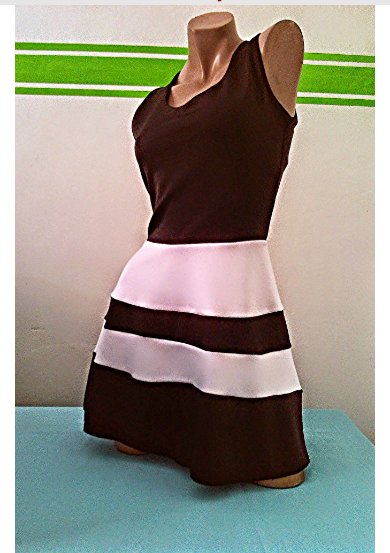
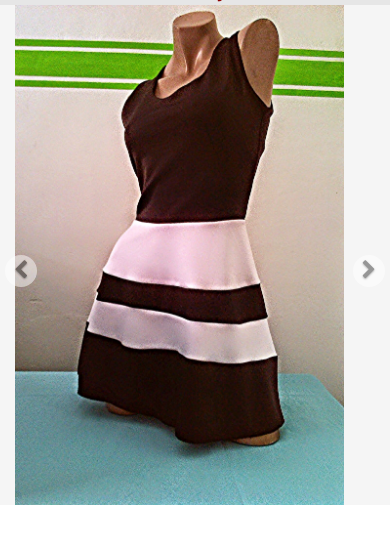
Before and after one commit to Alchiment/tentaciones-marilin, a PHP site: page / in a window 390 px wide. Shown: the part 292-845 px from the top of the page. After the commit the page ends 797 px from the top, so only its background shows below. Run offline with PHP 8.4, Linux system fonts and the light colour scheme; some web fonts are replaced.

Commit message:
Formateo Equipo

```diff
--- a/css/compile.less
+++ b/css/compile.less
@@ -14,4 +14,5 @@
 @import url('layout/sitio.less');
 @import url('layout/alerts.less');
 @import url('layout/separator.less');
+@import url('layout/slider.less');
 @import url('componentes/mediaqueries.less');
--- a/css/style.css
+++ b/css/style.css
@@ -170,6 +170,34 @@ body * {
   margin: 0;
   padding: 0;
 }
+.slide {
+  background-color: #f5f5f5;
+}
+.slide .item > img {
+  height: 500px;
+  margin: 0 0 0 20%;
+  padding: 0;
+}
+.carousel-control {
+  color: #3a3a3a;
+  top: 250px;
+  width: 32px;
+  height: 32px;
+  padding: 1px;
+  font-size: 20px;
+  border-radius: 150px;
+  background: white;
+}
+.carousel-control.left {
+  margin-left: 5px;
+}
+.carousel-control.right {
+  margin-right: 5px;
+}
+.carousel-control.left,
+.carousel-control.right {
+  background-image: none;
+}
 @media (max-width: 768px) {
   /*
 =================================================================
--- a/index.php
+++ b/index.php
@@ -5,7 +5,7 @@
 			<meta name="description" content="Different styles of fashion Temptations Marilin">
 			<meta name="keywords" content="fashion, style, Temptations, Marilin">
 			<meta name="viewport" content="width=device-width, initial-scale=1.0">
-			<meta http-equiv="X-UA-Compatible" content="IE=Edge"/>
+			<meta http-equiv="X-UA-Compatible" content="IE=edge"/>
 			<title>Tentaciones Marilin</title>
 			<link rel="stylesheet" href="css/normalize.css">
 			<link rel="stylesheet" href="css/bootstrap.css">
@@ -17,6 +17,9 @@
 			<script src="js/modernizr.js"></script>
 			<script src="js/functions.js"></script>
 			<script src="js/compatibility.js"></script>
+			<!--[if IE 9]>
+				<link rel="stylesheet" href="css/ie9.css">
+			<![endif]-->
 	</head>
 	<body>
 		<!-- HEADER -->
@@ -84,7 +87,7 @@
 			<p>Seccion Mujeres</p>
 		</div>
 		<!-- SLIDER -->
-		<div class="carousel slide col-lg-6 col-md-6 col-sm-12 col-xs-12">
+		<div class="carousel slide col-lg-6 col-md-6 col-sm-6 col-xs-12" id="slider">
 			<div class="carousel-inner" id="slider">
 				<div class="item active">
 					<img src="img/pictures/ves_01.jpg" alt="imagen 1">
@@ -96,6 +99,13 @@
 					<img src="img/pictures/con_01.jpg" alt="imagen 3">
 				</div>
 			</div>
+			<!-- CONTROLS -->
+			<a href="#slider" class="left carousel-control" data-slide="prev">
+				<i class="fa fa-chevron-left"></i>
+			</a>
+			<a href="#slider" class="right carousel-control" data-slide="next">
+				<i class="fa fa-chevron-right"></i>
+			</a>
 		</div>
 	</body>
 
```
Also changed, not shown: other parts of css/style.css (+10 -30 lines), css/componentes/mediaqueries - copia.less (added, +103 -0 lines), css/componentes/mediaqueries.less (+14 -37 lines), css/ie9.css (added, +70 -0 lines), css/layout/slider.less (+29 -2 lines), css/lib/variables.less (+7 -1 lines). Lines whose indentation alone changed are shown as unchanged.
